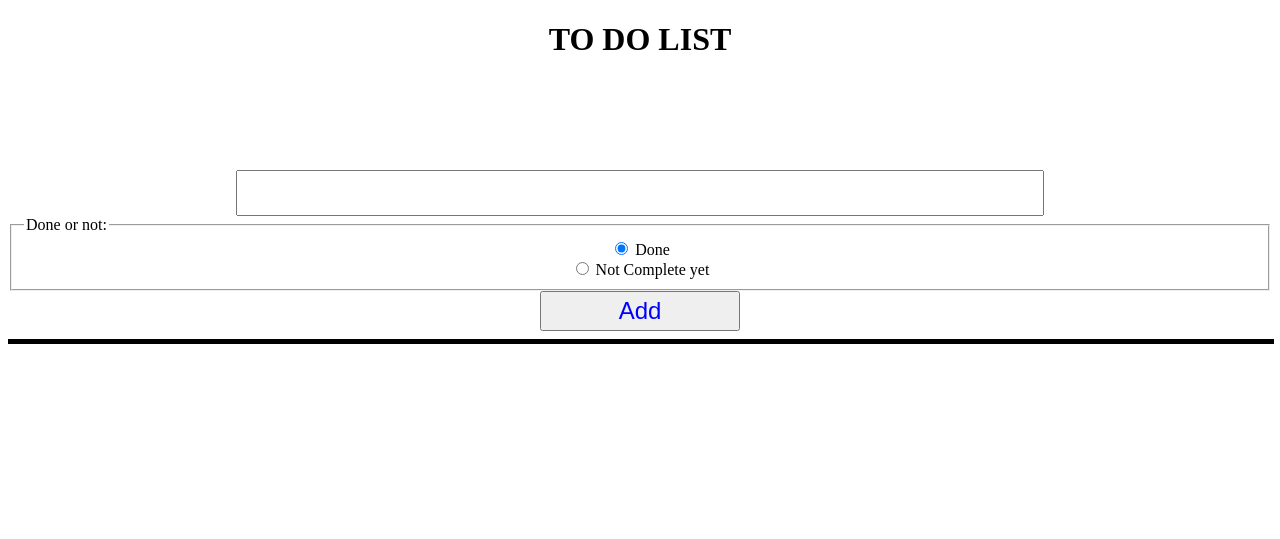
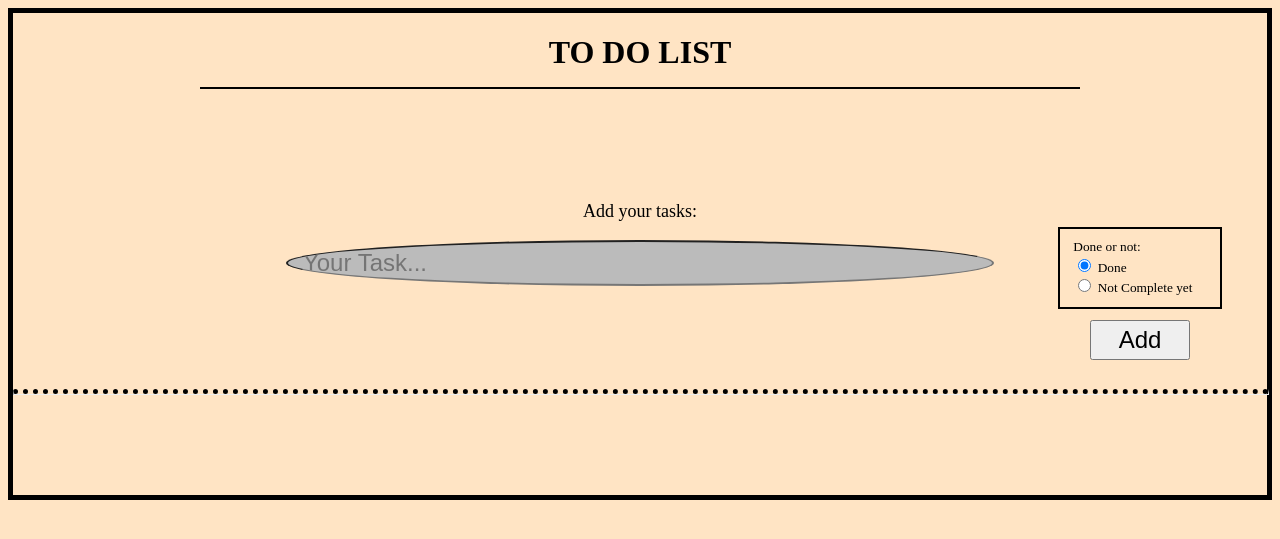
Before and after one commit to PuyanZohoor/todo, a Django app: page /index/ in a window 1280 px wide. Shown: the top 539 px of the page. Run offline with Django 5.2, Linux system fonts and the light colour scheme; data that the repository does not hold is empty.

Commit message:
complete the first version of template

```diff
--- /dev/null
+++ b/todo/static/css/mystyle.css
@@ -0,0 +1,37 @@
+body {
+    border: 5px solid black;
+    background-color: bisque;
+}
+
+fieldset {
+    border: 2px solid black;
+    text-align: left;
+    width: 100pt;
+    position: relative;
+    bottom: 80px;
+    left: 500px;
+}
+
+.one {
+    position: relative;
+    bottom: 90px;
+    left: 500px;
+}
+
+.two {
+    font-size: 12pt;
+    height: 30px;
+    width:80px;
+    color:red;
+    position: relative;
+    bottom: 20px;
+    left: 500px;
+}
+
+.three {
+    height: 25px;
+    width: 25px;
+    background-color: #bbb;
+    border-radius: 50%;
+    display: inline-block;
+}
--- a/todo/templates/index.html
+++ b/todo/templates/index.html
@@ -1,15 +1,19 @@
+{% load static %}
+
 <!DOCTYPE html>
 
 
 <html>
 
 <head>
+    <link rel="stylesheet" href=" {% static 'css/mystyle.css' %} ">
     <title>todo page</title>
 </head>
 
 <body>
     <h1>
         <center>TO DO LIST</center>
+        <hr width="70%;" color="Black" size="2">
     </h1><br />
     <br />
     <br />
@@ -24,10 +28,12 @@
                 {% csrf_token %}
 
                 <!-- form as paragraph -->
-                <input type="text" name="title" style="font-size: 18pt; height: 40px; width:800px; ">
+                <p, style="font-size: large;">Add your tasks:</p>
+                    <input type="text" name="title" placeholder="  Your Task..." class="three" style="font-size: 18pt; height: 40px; width:700px;
+                    " ><br /><br />
 
                     <fieldset>
-                    <legend>Done or not:</legend>
+                        <legend, style="font-size: 10pt; height: 40px; ">Done or not:</legend>
 
                             <div>
                                 <input type="radio" name="done" value=1 checked />
@@ -39,31 +45,40 @@
                                 <label for="dewey">Not Complete yet</label>
                             </div>
 
-                  </fieldset>
+                    </fieldset><br />
 
-                <input type="submit" value="Add" , style="font-size: 18pt; height: 40px; width:200px; color:blue; ">
+                    <input type="submit" value="Add" class="one"
+                        style="font-size: 18pt; height: 40px; width:100px; color: black; ">
             </form>
 
-            <hr width="100%;" color="Black" size="5">
+            <hr style="order: none;
+                            border-top: 5px dotted black;
+                            position: relative;
+                            bottom: 70px;
+                            color: black;
+                            width: 100%;">
 
             <div class="main">
-                <center>
 
-                    {% for data in tasks %}.
 
+                    {% for data in tasks %}
+                    <hr width="80%" color="black"><br>
                     <div>
                         {{ data.title }}<br />
-                        {{ data.done }}<br />
+                        {% if  data.done  %}
+                        <p class="two" style="color: green;">(Done.)</p>
+                        {% else %}
+                        <p class="two" style="position: relative; bottom: 50px;">(Not Complete Yet.)</p>
+                        {% endif %}
                         <form method="POST" target="_self" action="{% url 'todo.views.delete' data.pk %}">
                             {% csrf_token %}
-                            <input type="submit" value="X" , style="font-size: 18pt; height: 40px; width:200px; color:blue; ">
+                            <input type="submit" value="X" class="two">
                         </form>
-                        <hr />
                     </div>
 
                     {% endfor %}
 
-                </center>
+
             </div><br />
 </body>
 
--- a/todo/urls.py
+++ b/todo/urls.py
@@ -1,4 +1,6 @@
 from django.urls import path
+from django.conf import settings
+from django.conf.urls.static import static
 
 from . import views
 
@@ -7,4 +9,4 @@ urlpatterns = [
     path('index/<int:id>/edit', views.edit, name='todo.views.edit'),
     path('index/<int:id>/delete', views.delete, name='todo.views.delete'),
     path('index/', views.list, name='todo.views.list'),
-]
+] + static(settings.STATIC_URL, document_root=settings.STATIC_ROOT)
```
Also changed, not shown: todo_list/settings.py (+8 -0 lines). Lines whose indentation alone changed are shown as unchanged.
